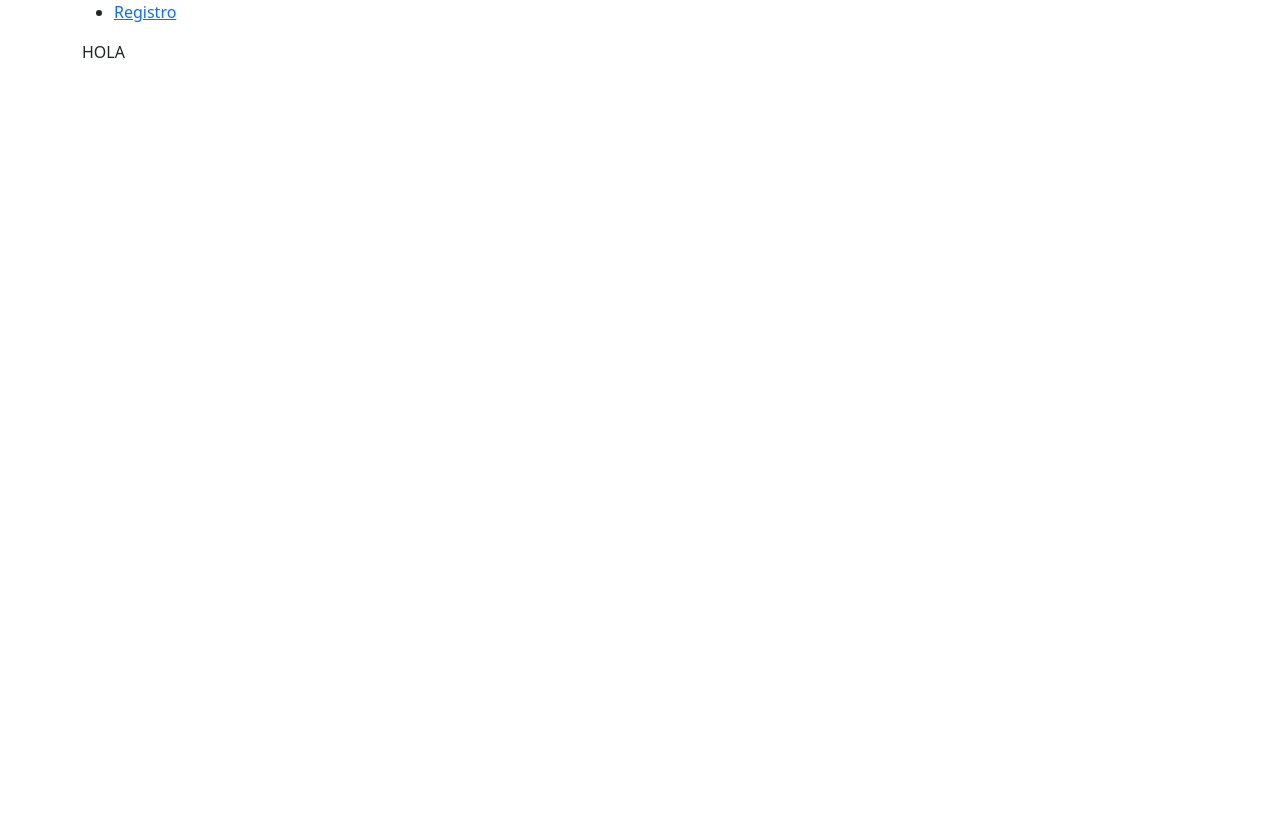
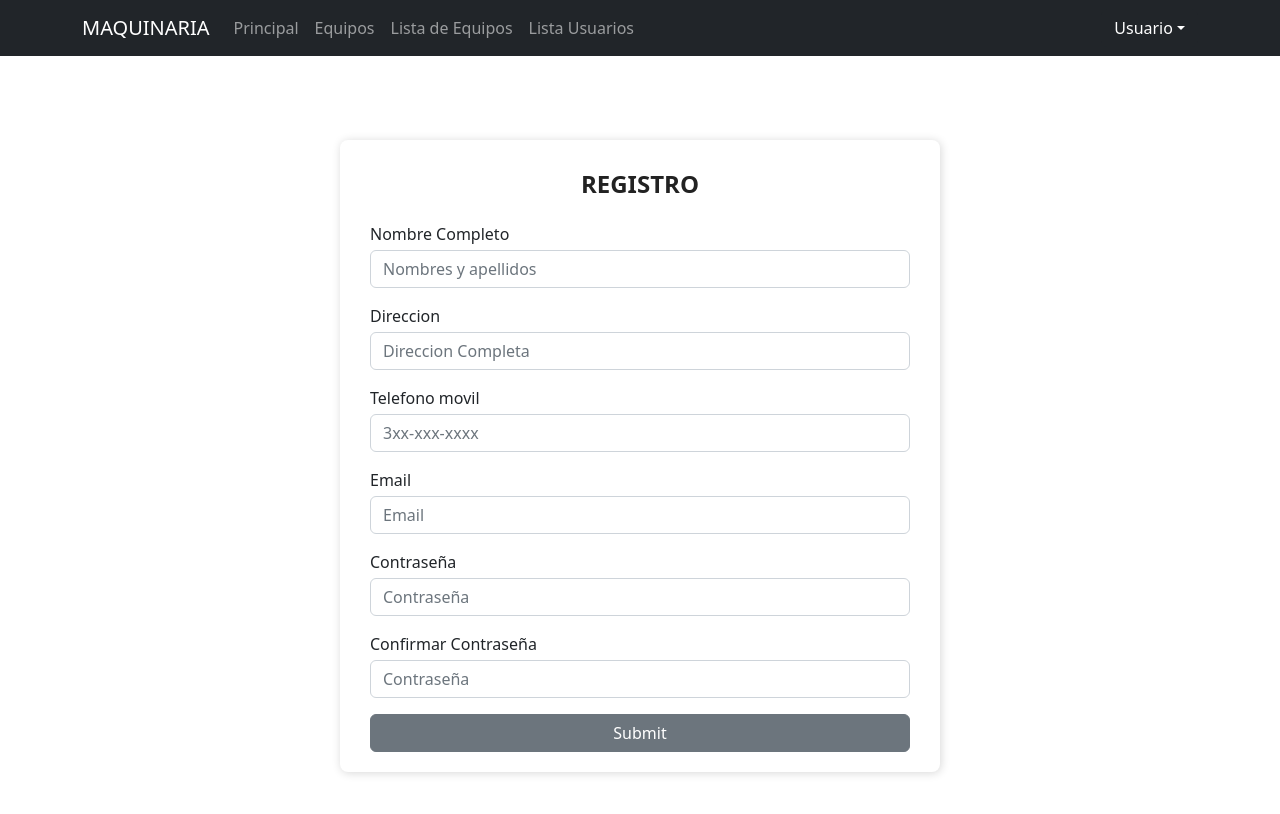
Before and after one commit to bryanstithquintero/Proyecto-Ciclo-4, a React (Create React App) app in the folder alquiler-maquinaria/: page /Register in a window 1280 px wide. Shown: the top 814 px of the page. Built offline with nearby package versions, Linux system fonts and the light colour scheme.

Commit message:
Barra de navegacion y Login con registro

```diff
--- a/alquiler-maquinaria/src/App.js
+++ b/alquiler-maquinaria/src/App.js
@@ -1,25 +1,32 @@
 import './components/login/login.css';
 import Login from './components/login/login';
 import Register from './components/register/Register';
-import Navbar from './components/navbar/Navbar';
+import Navegacion from './components/navbar/Navbar';
+import Home from './components/home/Home';
+import Equipos from './components/equipos/Equipos';
+import ListaEquipos from './components/equipos/ListadoEquipos';
+import Usuarios from './components/Usuario/ListaUsuario';
 
 import { BrowserRouter, Route, Routes } from 'react-router-dom';
 import "bootstrap/dist/css/bootstrap.min.css"
-import { Container } from 'react-bootstrap';
 
 function App() {
     return (
-        <Container>
+
         <div className="App">
             <BrowserRouter>
-                    <Navbar />
+                <Navegacion />
                 <Routes>
                     <Route path='/' element={<Login />} />
                     <Route path='/Register' element={<Register />} />
+                    <Route path='/Home' element={<Home />} />
+                    <Route path='/Equipos' element={<Equipos />} />
+                    <Route path='/ListaEquipos' element={<ListaEquipos />} />
+                    <Route path='/Usuarios' element={<Usuarios />} />
                 </Routes>
             </BrowserRouter>
         </div>
-        </Container>
+
     );
 }
 
--- /dev/null
+++ b/alquiler-maquinaria/src/components/Usuario/ListaUsuario.js
@@ -0,0 +1,11 @@
+import React, { Component } from 'react'
+
+export default class ListaUsuario extends Component {
+    render() {
+        return (
+            <div>
+                lista de usuarios
+            </div>
+        )
+    }
+}
--- /dev/null
+++ b/alquiler-maquinaria/src/components/equipos/Equipos.js
@@ -0,0 +1,11 @@
+import React, { Component } from 'react'
+
+export default class Equipos extends Component {
+    render() {
+        return (
+            <div>
+                equipos
+            </div>
+        )
+    }
+}
--- /dev/null
+++ b/alquiler-maquinaria/src/components/equipos/ListadoEquipos.js
@@ -0,0 +1,11 @@
+import React, { Component } from 'react'
+
+export default class ListadoEquipos extends Component {
+    render() {
+        return (
+            <div>
+                lista de equipos
+            </div>
+        )
+    }
+}
--- /dev/null
+++ b/alquiler-maquinaria/src/components/home/Home.js
@@ -0,0 +1,11 @@
+import React, { Component } from 'react'
+
+export default class Home extends Component {
+    render() {
+        return (
+            <div>
+                homepage
+            </div>
+        )
+    }
+}
--- a/alquiler-maquinaria/src/components/login/login.css
+++ b/alquiler-maquinaria/src/components/login/login.css
@@ -6,7 +6,7 @@
     display: flex;
     justify-content: center;
     align-items: center;
-    height: 100vh;
+    height: calc(100vh);
 }
 
 .Auth-form {
--- a/alquiler-maquinaria/src/components/login/login.js
+++ b/alquiler-maquinaria/src/components/login/login.js
@@ -48,7 +48,7 @@ export default class login extends Component {
                         </Form.Group>
                         <Form.Group className="d-grid gap-2 mt-3">
                             <button type="submit"
-                                className="btn btn-primary"
+                                className="btn btn-secondary"
                                 onClick={() => { this.iniciarSesion() }}>
                                 ENTRAR
                             </button>
--- /dev/null
+++ b/alquiler-maquinaria/src/components/navbar/Navbar.css
@@ -0,0 +1,21 @@
+.link {
+    text-decoration: none;
+    color: rgba(255, 255, 255, 0.55);
+}
+
+.link:hover {
+    color: rgba(255, 255, 255, 0.75);
+}
+
+.link:active {
+    color: #fff;
+}
+
+.link-cerrar {
+    text-decoration: none;
+    color: black;
+}
+
+.link-cerrar:hover {
+    color: rgb(13, 12, 12);
+}
--- a/alquiler-maquinaria/src/components/navbar/Navbar.js
+++ b/alquiler-maquinaria/src/components/navbar/Navbar.js
@@ -1,16 +1,37 @@
 import React, { Component } from 'react'
+import './Navbar.css';
+import Container from 'react-bootstrap/Container';
+import Nav from 'react-bootstrap/Nav';
+import Navbar from 'react-bootstrap/Navbar';
 import { NavLink } from 'react-router-dom'
+import { Dropdown } from 'react-bootstrap';
 
-export default class Navbar extends Component {
+export default class Navegacion extends Component {
     render() {
         return (
-            <div>
-                <ul>
-                    <li>
-                        <NavLink to='/Register'>Registro</NavLink>
-                    </li>
-                </ul>
-            </div>
+            <Navbar bg="dark" variant="dark" expand="lg" sticky='top'>
+                <Container>
+                    <Navbar.Brand><NavLink to="/Home"></NavLink>MAQUINARIA</Navbar.Brand>
+                    <Navbar.Toggle aria-controls="basic-navbar-nav" />
+                    <Navbar.Collapse id="basic-navbar-nav">
+                        <Nav className="me-auto">
+                            <Nav.Link><NavLink className="link" to="/Home">Principal</NavLink></Nav.Link>
+                            <Nav.Link><NavLink className="link" to="/Equipos">Equipos</NavLink></Nav.Link>
+                            <Nav.Link><NavLink className="link" to="/ListadoEquipos">Lista de Equipos</NavLink></Nav.Link>
+                            <Nav.Link><NavLink className="link" to="/Usuarios">Lista Usuarios</NavLink></Nav.Link>
+                        </Nav>
+                    </Navbar.Collapse>
+                    <Dropdown>
+                        <Dropdown.Toggle variant="dark" id="dropdown-basic">
+                            Usuario
+                        </Dropdown.Toggle>
+
+                        <Dropdown.Menu>
+                            <Dropdown.Item><NavLink className="link-cerrar" to="/">Cerrar Sesion</NavLink></Dropdown.Item>
+                        </Dropdown.Menu>
+                    </Dropdown>
+                </Container>
+            </Navbar>
         )
     }
 }
--- a/alquiler-maquinaria/src/components/register/Register.js
+++ b/alquiler-maquinaria/src/components/register/Register.js
@@ -3,8 +3,66 @@ import React, { Component } from 'react'
 export default class Register extends Component {
     render() {
         return (
-            <div>
-                HOLA
+            <div className="Auth-form-container">
+                <form className="Auth-form">
+                    <div className="Auth-form-content">
+                        <h3 className="Auth-form-title">REGISTRO</h3>
+                        <div className="form-group mt-3">
+                            <label>Nombre Completo</label>
+                            <input
+                                type="text"
+                                className="form-control mt-1"
+                                placeholder="Nombres y apellidos"
+                            />
+                        </div>
+                        <div className="form-group mt-3">
+                            <label>Direccion</label>
+                            <input
+                                type="text"
+                                className="form-control mt-1"
+                                placeholder="Direccion Completa"
+                            />
+                        </div>
+                        <div className="form-group mt-3">
+                            <label>Telefono movil</label>
+                            <input
+                                type="tel"
+                                className="form-control mt-1"
+                                placeholder="3xx-xxx-xxxx"
+                                pattern='[0-9]{10}'
+                            />
+                        </div>
+                        <div className="form-group mt-3">
+                            <label>Email</label>
+                            <input
+                                type="email"
+                                className="form-control mt-1"
+                                placeholder="Email"
+                            />
+                        </div>
+                        <div className="form-group mt-3">
+                            <label>Contraseña</label>
+                            <input
+                                type="password"
+                                className="form-control mt-1"
+                                placeholder="Contraseña"
+                            />
+                        </div>
+                        <div className="form-group mt-3">
+                            <label>Confirmar Contraseña</label>
+                            <input
+                                type="password"
+                                className="form-control mt-1"
+                                placeholder="Contraseña"
+                            />
+                        </div>
+                        <div className="d-grid gap-2 mt-3">
+                            <button type="submit" className="btn btn-secondary">
+                                Submit
+                            </button>
+                        </div>
+                    </div>
+                </form>
             </div>
         )
     }
```
Lines whose indentation alone changed are shown as unchanged.
